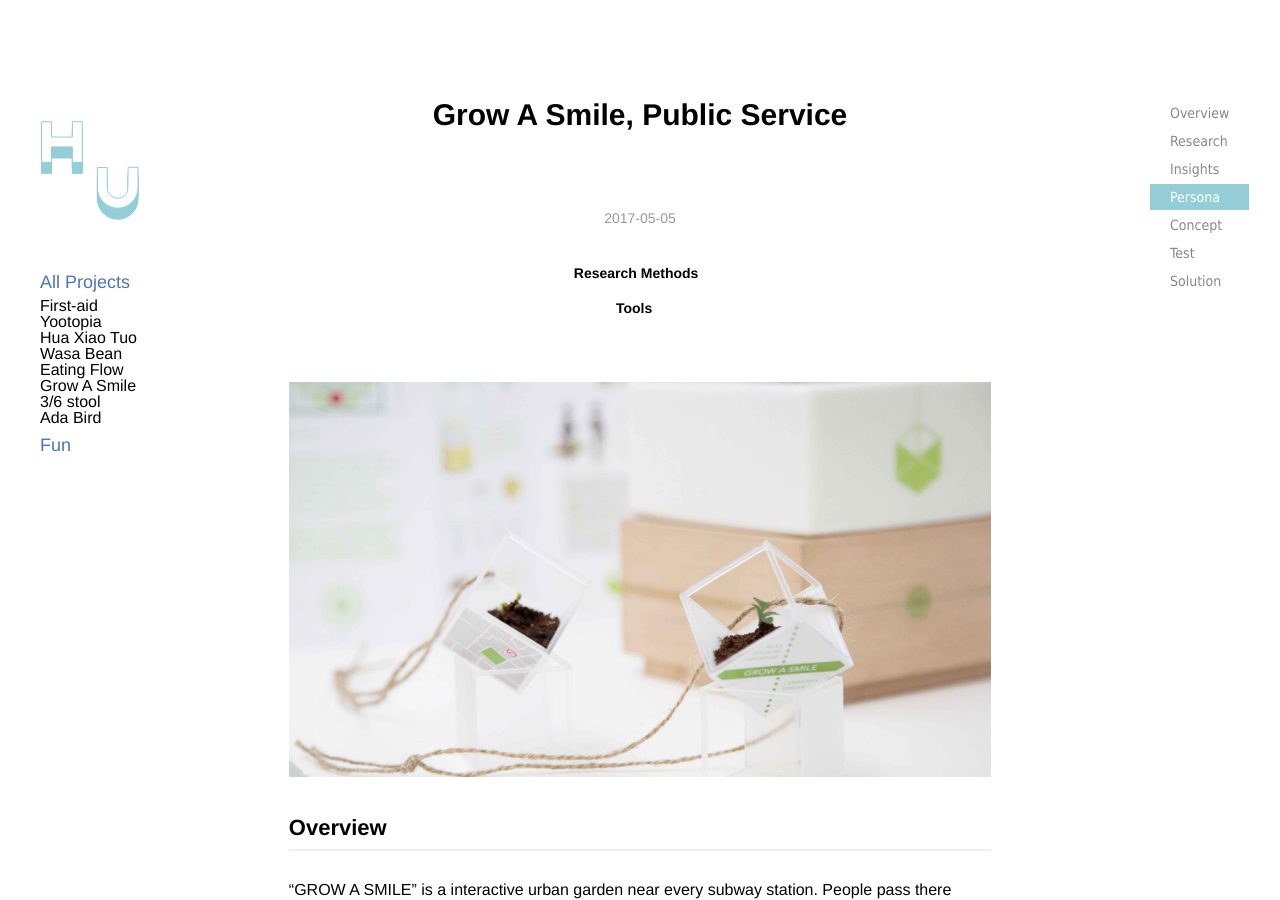
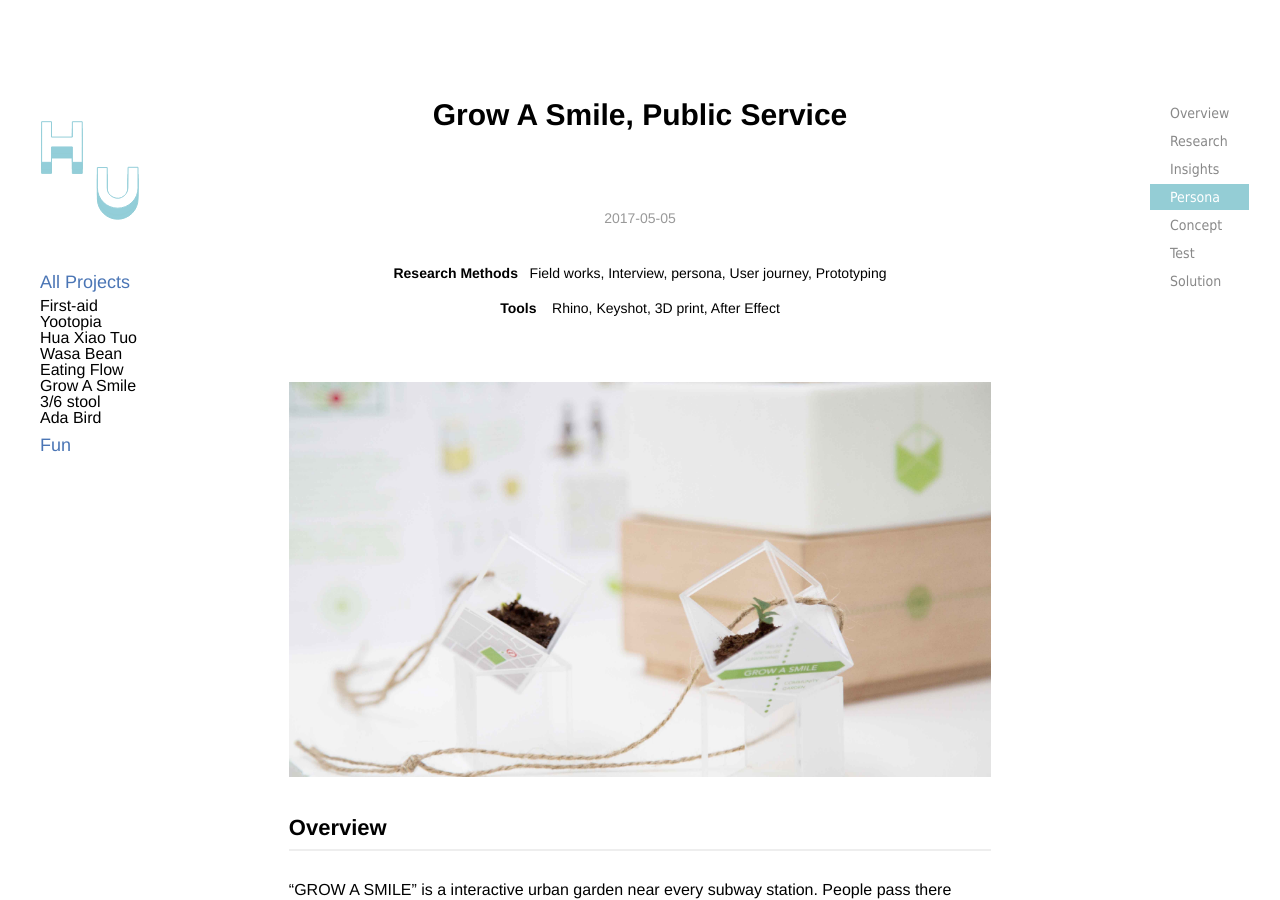
Before and after one commit to yuanyuanhu96/Potfolio-Archive, a Jekyll site: the page built from _posts/2017-5-5-Grow-A-Smile.md, in a window 1280 px wide and 900 px high. Built offline with Jekyll 4.4.1, drawn with Linux system fonts in a browser that asks for light colours.

Commit message:
Update 2017-5-5-Grow-A-Smile.md

```diff
--- a/_posts/2017-5-5-Grow-A-Smile.md
+++ b/_posts/2017-5-5-Grow-A-Smile.md
@@ -4,6 +4,8 @@ title: Grow A Smile, Public Service
 shortTitle: Grow A Smile
 icon: <img src="/images/Project-icon-png/1_favicon.ico" alt="" width="100"/>
 category: blog
+methods: Field works, Interview, persona, User journey, Prototyping
+tools: Rhino, Keyshot, 3D print, After Effect
 description: “GROW A SMILE” is a interactive urban garden near every subway station. People pass there everyday and stop for a while. Growing their plants help people to release their pressure and enjoy a simple life style. Generally, there forms a tiny community with a pure and relaxing atmosphere of socializing where people feel belonged and be cared.
 step1: Overview
 step2: Research
```
